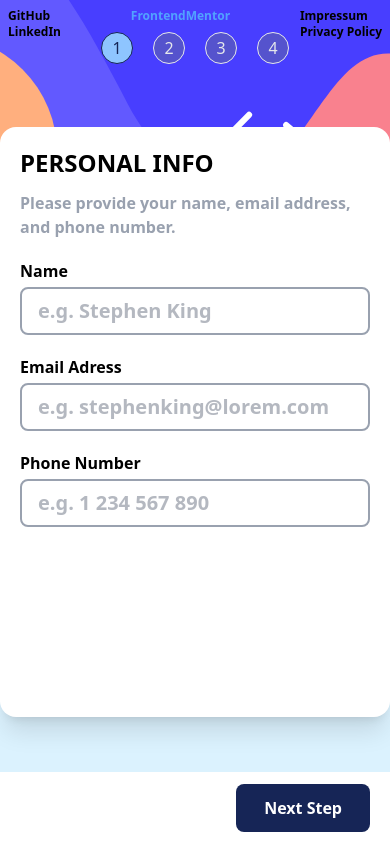
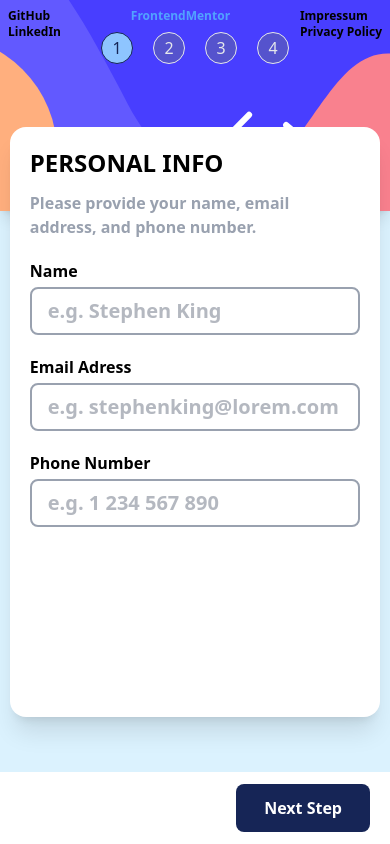
Before and after one commit to srenV/Multi-step-form-React-, a React (Vite) app: page / in a window 390 px wide. Built offline with nearby package versions, Linux system fonts and the light colour scheme.

Commit message:
refactor: adjust main container width for improved layout responsiveness

```diff
--- a/src/App.jsx
+++ b/src/App.jsx
@@ -65,7 +65,7 @@ function App() {
     <div className="bg-sky-200/50 h-svh  flex flex-col">
       {windowWidth < 756 && <Sidebar />}
       <main
-        className="mx-auto my-auto min-h-7/10 max-h-7/10 bg-white p-5 rounded-2xl flex gap-10 shadow-xl z-10
+        className="mx-auto my-auto w-95/100 min-h-7/10 max-h-7/10 bg-white p-5 rounded-2xl flex gap-10 shadow-xl z-10
                        md:min-h-0 md:min-w-200 md:w-6/10 md:h-full 3xl:h-6/10 md:z-3"
         aria-label="Multi-step form"
       >
```
